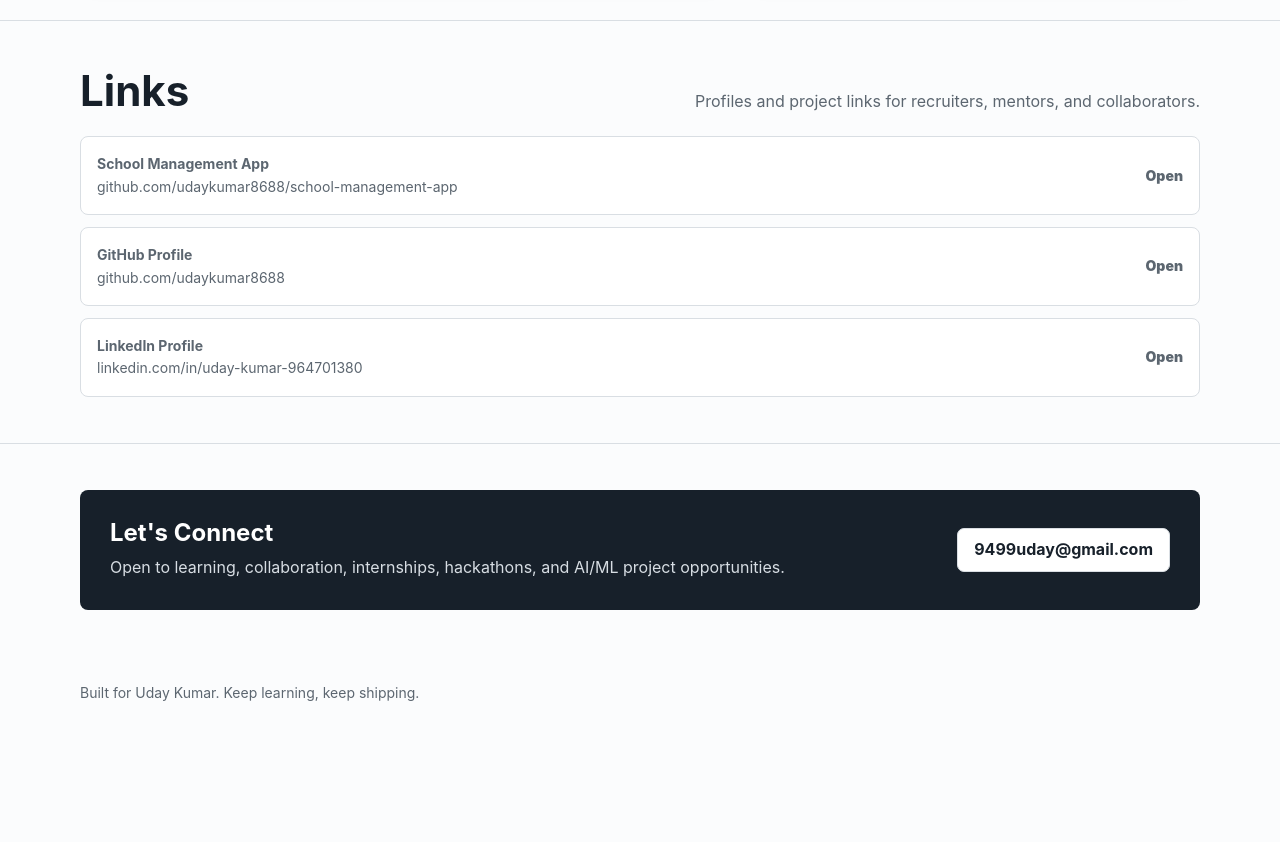
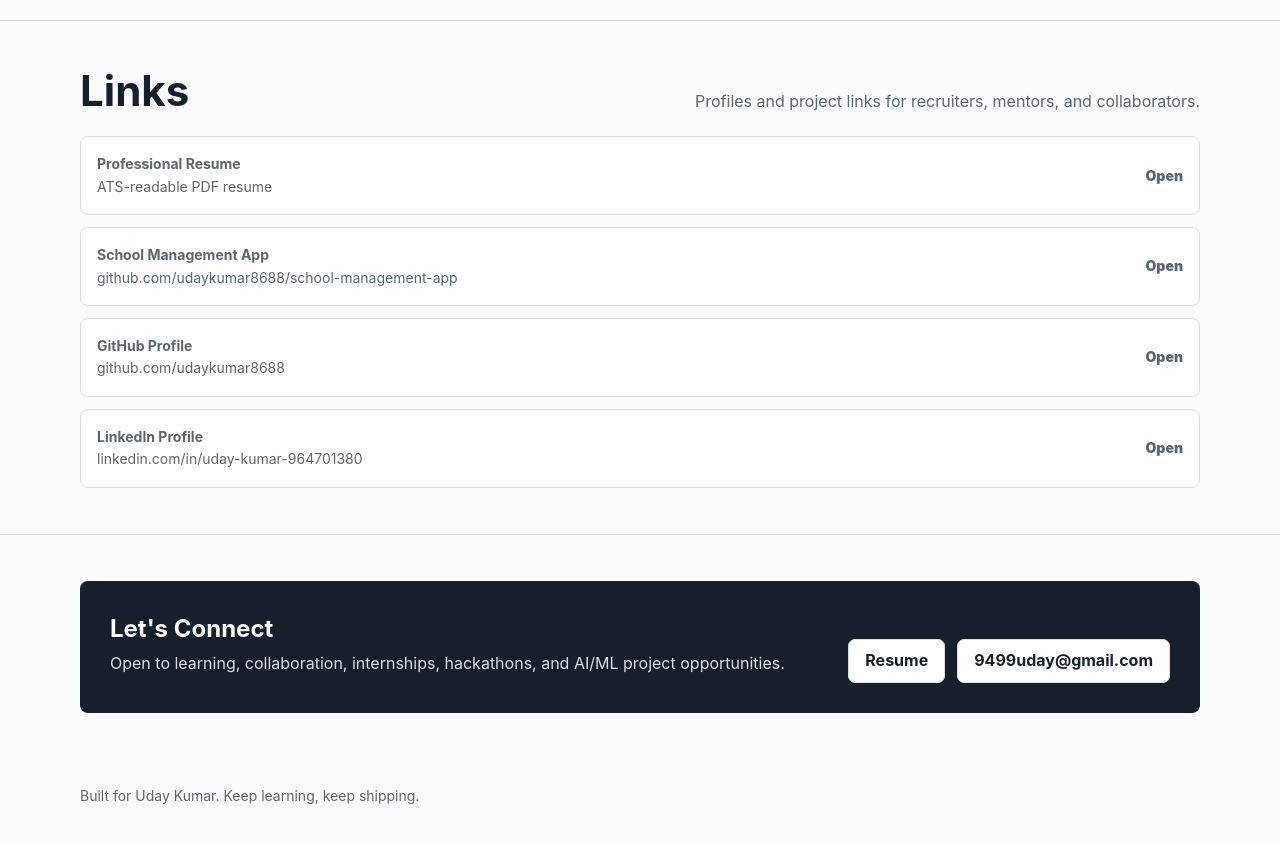
Before and after one commit to udaykumar8688/portfoliio, a plain HTML site: page index.html in a window 1280 px wide. Shown: the part 1580-2422 px from the top of the page. Before the commit the page ends 2321 px from the top, so only its background shows below. Drawn offline with Linux system fonts and the light colour scheme.

Commit message:
Add resume to portfolio

```diff
--- a/index.html
+++ b/index.html
@@ -456,6 +456,7 @@
         <a href="#skills">Skills</a>
         <a href="#project">Project</a>
         <a href="#links">Links</a>
+        <a href="Uday_Kumar_ATS_Resume.pdf" target="_blank" rel="noreferrer">Resume</a>
         <a href="#contact">Contact</a>
       </div>
     </nav>
@@ -469,7 +470,8 @@
           <h1>Uday Kumar</h1>
           <p class="subtitle">Aspiring AI/ML Engineer building intelligent systems and practical software solutions to solve real-world problems.</p>
           <div class="actions">
-            <a class="btn primary" href="https://github.com/udaykumar8688" target="_blank" rel="noreferrer">GitHub</a>
+            <a class="btn primary" href="Uday_Kumar_ATS_Resume.pdf" target="_blank" rel="noreferrer">Resume</a>
+            <a class="btn" href="https://github.com/udaykumar8688" target="_blank" rel="noreferrer">GitHub</a>
             <a class="btn" href="https://www.linkedin.com/in/uday-kumar-964701380/" target="_blank" rel="noreferrer">LinkedIn</a>
             <a class="btn" href="mailto:9499uday@gmail.com">Email</a>
           </div>
@@ -571,6 +573,13 @@
           <p>Profiles and project links for recruiters, mentors, and collaborators.</p>
         </div>
         <div class="link-panel">
+          <a class="link-row" href="Uday_Kumar_ATS_Resume.pdf" target="_blank" rel="noreferrer">
+            <span>
+              <strong>Professional Resume</strong>
+              <span>ATS-readable PDF resume</span>
+            </span>
+            <span class="arrow">Open</span>
+          </a>
           <a class="link-row" href="https://github.com/udaykumar8688/school-management-app" target="_blank" rel="noreferrer">
             <span>
               <strong>School Management App</strong>
@@ -603,7 +612,10 @@
             <h2>Let's Connect</h2>
             <p>Open to learning, collaboration, internships, hackathons, and AI/ML project opportunities.</p>
           </div>
-          <a class="btn" href="mailto:9499uday@gmail.com">9499uday@gmail.com</a>
+          <div class="actions">
+            <a class="btn" href="Uday_Kumar_ATS_Resume.pdf" target="_blank" rel="noreferrer">Resume</a>
+            <a class="btn" href="mailto:9499uday@gmail.com">9499uday@gmail.com</a>
+          </div>
         </div>
       </div>
     </section>
```
Also changed, not shown: 2 other files.
